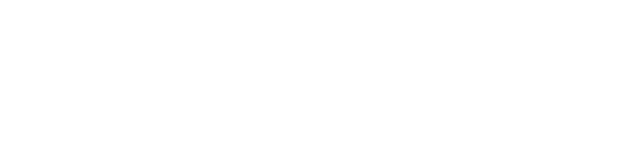
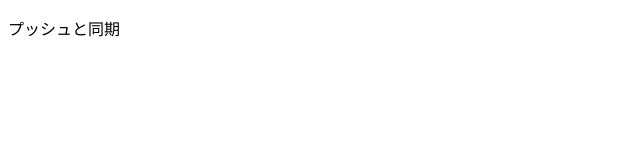
Before and after one commit to Tanakajirou3/0513_git, a plain HTML site: page a.html in a window 1280 px wide. Shown: the whole page, without its empty margins (0-640 px from the left). Drawn offline with Linux system fonts and the light colour scheme.

Commit message:
プッシュと同期と記述

```diff
--- a/a.html
+++ b/a.html
@@ -7,6 +7,6 @@
   <title>Document</title>
 </head>
 <body>
-
+  <p>プッシュと同期</p>
 </body>
 </html>
```
